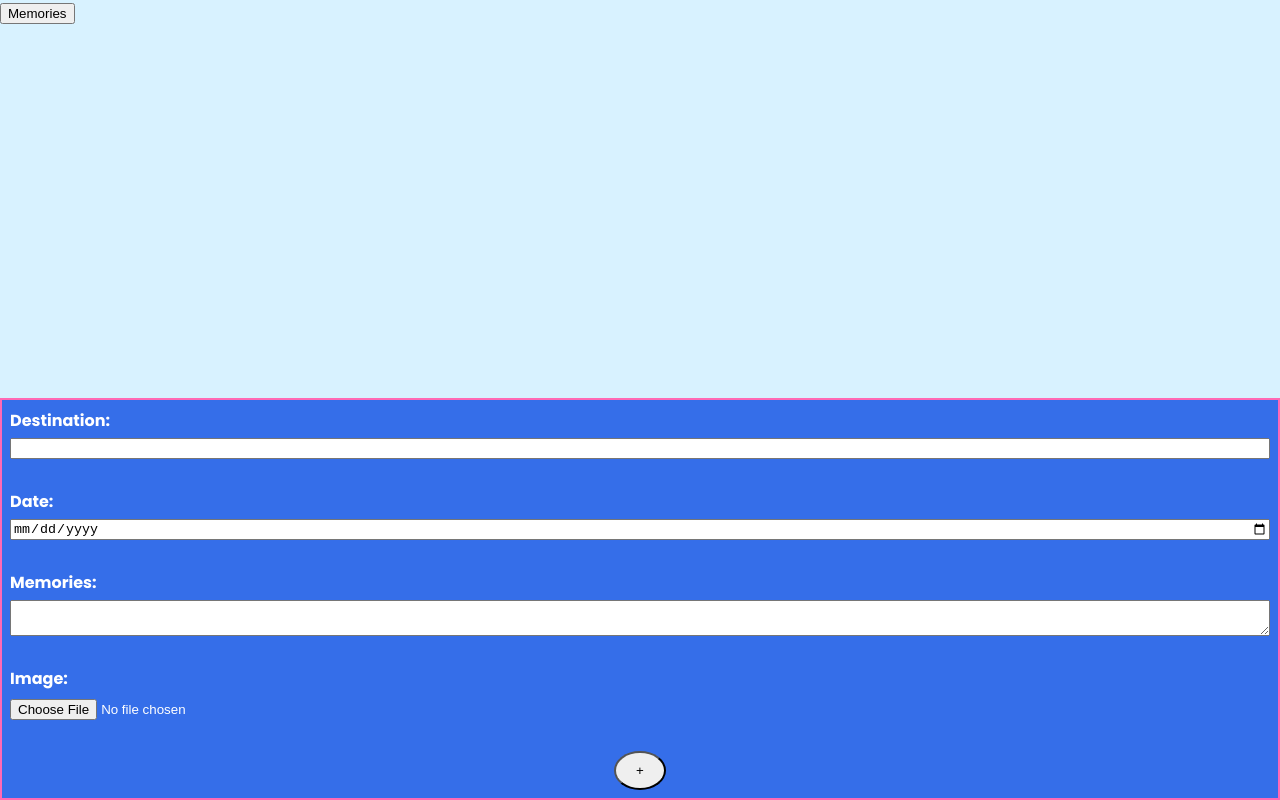
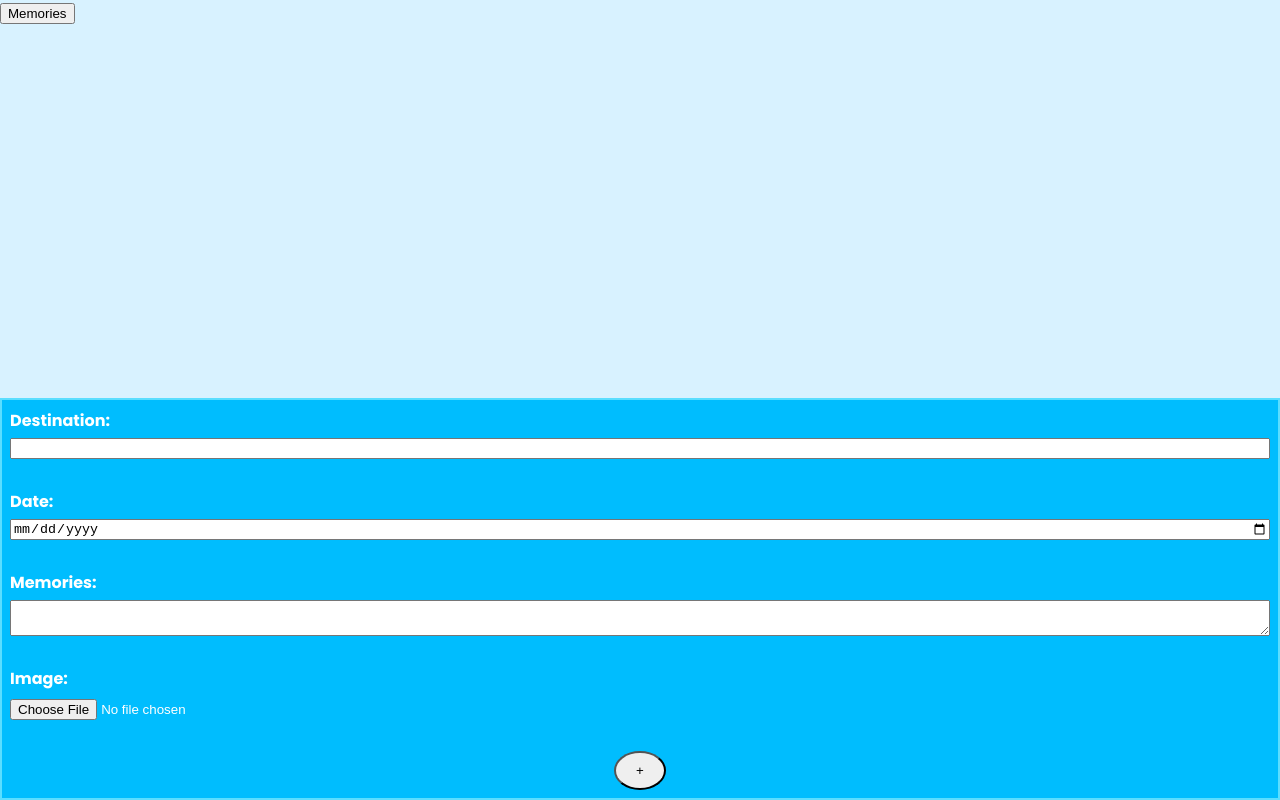
Before and after one commit to WaliedWeb/capstone-project, a React (Vite) app: page /addMemories in a window 1280 px wide. Built offline with nearby package versions, Linux system fonts and the light colour scheme.

Commit message:
fixing styles on DiaryInput

```diff
--- a/src/app/components/DiaryInput/DiaryInput.tsx
+++ b/src/app/components/DiaryInput/DiaryInput.tsx
@@ -59,13 +59,13 @@ export default function DiaryInput({ onSubmit }: DiaryInputProps): JSX.Element {
 }
 
 const FormBody = styled.article`
-  border: 2px solid hotpink;
+  border: 2px solid #5adeff;
   display: flex;
   flex-direction: column;
   gap: 0.5rem;
   padding: 0.5rem;
   font-weight: 700;
-  background-color: #356ee9;
+  background-color: #00bdfe;
 `;
 
 const Form = styled.form`
```
